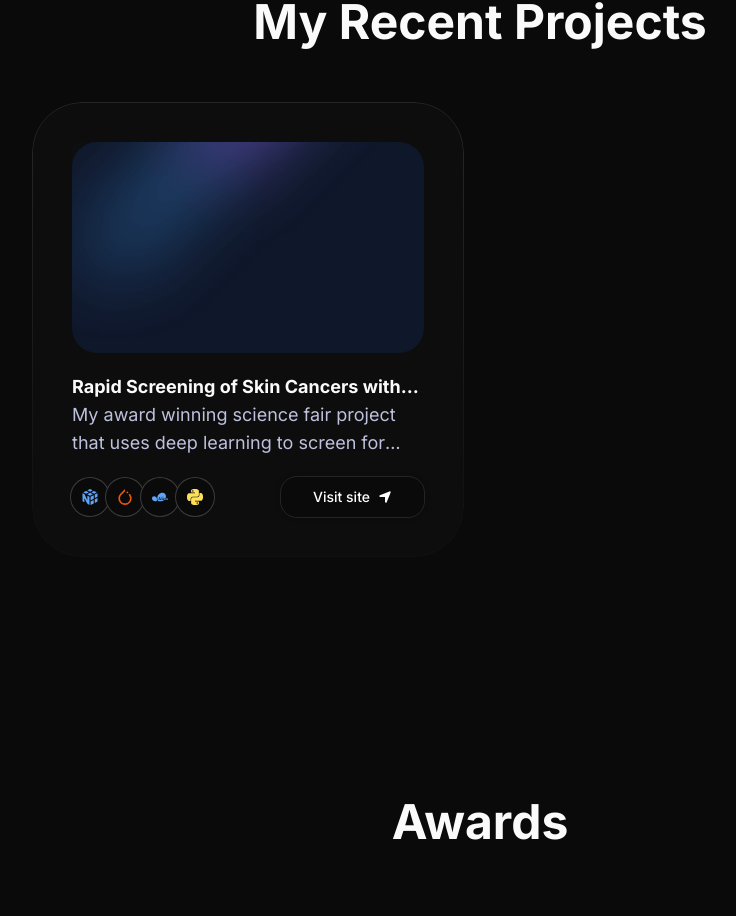
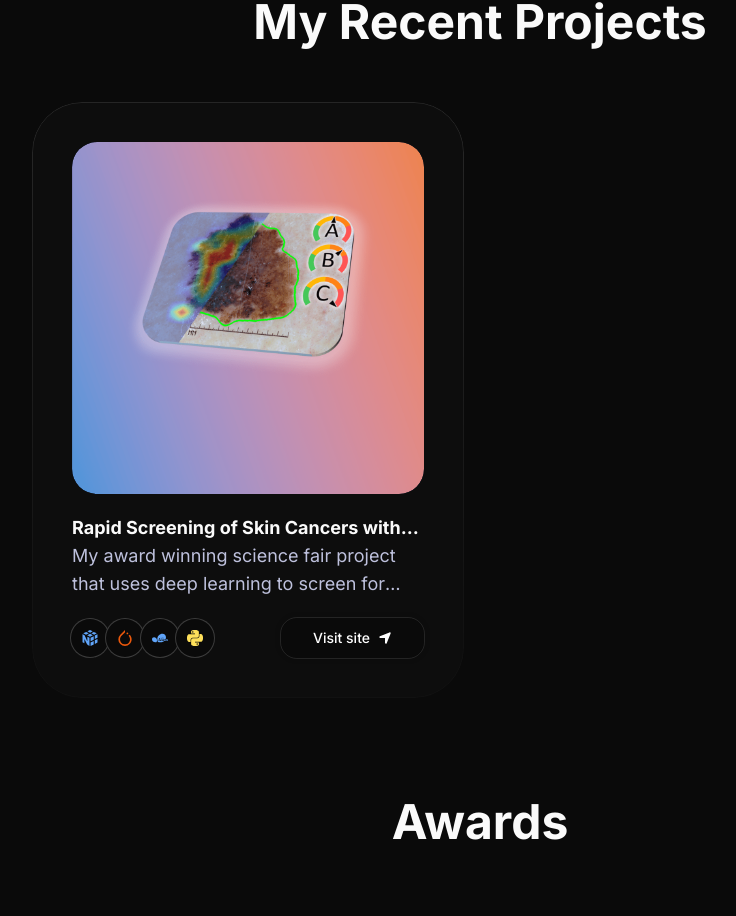
Before and after one commit to anthonyeft/portfolio-website, a Next.js app: page / in a window 1280 px wide. Shown: the part 1777-2693 px from the top of the page, without its empty margins (160-896 px from the left). Built offline with nearby package versions, Linux system fonts and the light colour scheme; no server answers.

Commit message:
fixed image sizing

```diff
--- a/components/RecentProjects.tsx
+++ b/components/RecentProjects.tsx
@@ -9,13 +9,8 @@ import MagicButton from "./ui/MagicButton";
 
 const RecentProjects = () => {
   return (
-    <section
-      id="projects"
-      className="flex flex-col py-12 min-h-screen"
-    >
-      <h1 className="heading mb-14">
-        My Recent Projects
-      </h1>
+    <section id="projects" className="flex flex-col py-12 min-h-screen">
+      <h1 className="heading mb-14">My Recent Projects</h1>
 
       <div className="grid grid-cols-1 md:grid-cols-2 gap-8">
         {projects.map(({ id, title, des, img, iconLists, link }) => (
@@ -24,22 +19,19 @@ const RecentProjects = () => {
             key={id}
           >
             {/* Image Section */}
-            <div className="relative flex overflow-hidden mb-5">
-              <div
-                className="relative rounded-[25px] bg-slate-900"
-              >
-                <img src="/bg.png" alt="bgimg" />
-              </div>
+            <div className="relative flex overflow-hidden mb-5 rounded-[25px] bg-slate-900">
+              <img
+                src={img}
+                alt={title}
+                className="w-full h-full object-cover rounded-[25px] max-h-90"
+              />
             </div>
 
             {/* Title */}
             <h1 className="font-bold text-lg line-clamp-1">{title}</h1>
 
             {/* Description */}
-            <p
-              className="text-lg line-clamp-2"
-              style={{ color: "#BEC1DD" }}
-            >
+            <p className="text-lg line-clamp-2" style={{ color: "#BEC1DD" }}>
               {des}
             </p>
 
@@ -58,12 +50,14 @@ const RecentProjects = () => {
                 ))}
               </div>
 
+              <a href={link} target="_blank" rel="noopener noreferrer">
                 <MagicButton
                   title="Visit site"
                   icon={<FaLocationArrow />}
                   position="right"
                   otherClasses="h-10 px-8 gap-2"
                 />
+              </a>
             </div>
           </ThemeCard>
         ))}
```
Lines whose indentation alone changed are shown as unchanged.
